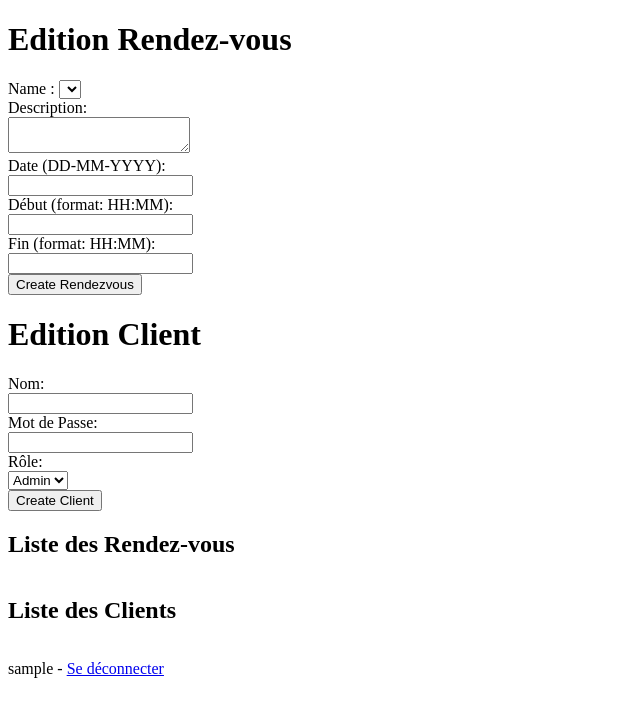
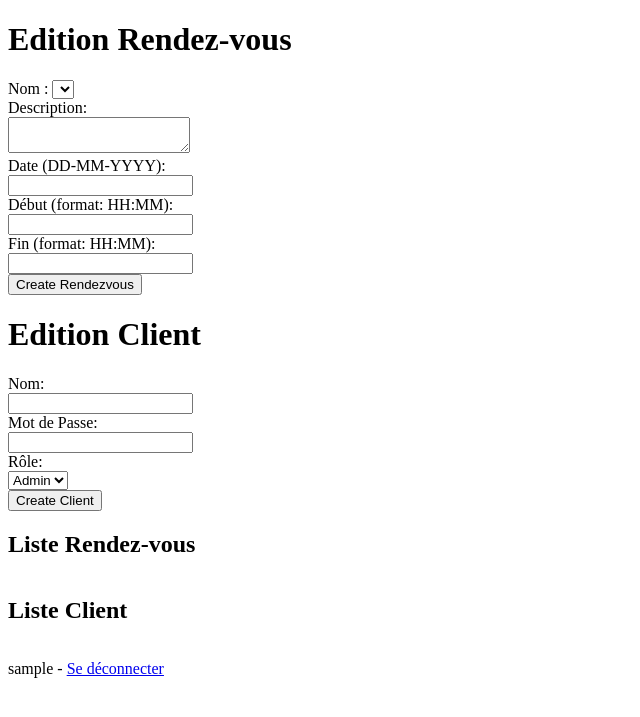
Before and after one commit to jDevID/Agenda-WebBasics, a PHP site: template views/main_view.php in a window 1280 px wide. Shown: the top 717 px of the page, without its empty margins (0-640 px from the left). Run offline with PHP 8.4, Linux system fonts and the light colour scheme; the template is opened without the code that fills it, so the values that code supplies are empty; the visitor is signed in with stand-in values (Sample User, id 1).

Commit message:
commented, tested view directory

```diff
--- a/views/main_view.php
+++ b/views/main_view.php
@@ -10,32 +10,34 @@
         <script src="../public/js/toast.js"></script>
         <script src="../public/js/formValidation.js" defer></script>
         <link rel="stylesheet" href="../public/css/toast.css">
-
     </head>
     <body>
 
         <?php
-if (session_status() == PHP_SESSION_NONE) {
-    session_start();
-}
+        /*  *   *   *  VIEW - MAIN   *   *   *
+         * Toast, affichage des listes, load
+         *  des scripts js et fichiers php
+         *  Base de l'Application.
+         */
 
+        require_once('../models/init.php');
+
+        /*  *   *   DEBUG */
         ini_set('display_errors', 1);
         ini_set('display_startup_errors', 1);
         error_reporting(E_ALL);
 
+
+        /*  *  *   *   SESSION     *    *   *   */
+        if (session_status() == PHP_SESSION_NONE) {
+            session_start();
+        }
         if (!isset($_SESSION['username']) || !isset($_SESSION['user_id'])) {
             header('Location: ../views/login_view.php');
             exit();
         }
 
-require_once('../data/UserDAL.class.php');
-require_once('../models/Toast.class.php');
-
-function setToast($message, $type)
-{
-    Toast::throwMessage($message, $type);
-}
-
+        /*  *  *   *   GET TOAST     *    *   *   */
         function getToast()
         {
             $toast = Toast::getMessage();
@@ -46,14 +48,16 @@ function getToast()
             }
         }
 
+        /*  *  *   ACTION    *   *   */
         $userDAL = new UserDAL();
         $users = $userDAL->getAllUsers();
         ?>
 
         <h1>Edition Rendez-vous</h1>
 
+        <!-- FORM Rdv -->
         <form method="POST" action="../controllers/add_rendezvous.php">
-    <label>Name :
+            <label>Nom :
                 <select name="user_id">
                     <?php foreach ($users as $user): ?>
                         <?php if ($user->getId() !== $_SESSION['user_id']): ?>
@@ -80,6 +84,7 @@ $users = $userDAL->getAllUsers();
 
         <h1>Edition Client</h1>
 
+        <!-- FORM Client -->
         <form method="POST" action="../controllers/add_client.php">
             <label for="username">Nom:</label><br>
             <input type="text" id="username" name="username" required><br>
@@ -96,18 +101,23 @@ $users = $userDAL->getAllUsers();
             <input type="submit" value="Create Client">
         </form>
 
-<h2>Liste des Rendez-vous</h2>
+        <!-- LISTE Rdv -->
+        <h2>Liste Rendez-vous</h2>
         <table id="table_rendezvous_list"></table>
 
-<h2>Liste des Clients</h2>
+        <!-- LISTE User -->
+        <h2>Liste Client</h2>
         <table id="table_client_list"></table>
 
         <?php
-if (isset($_SESSION['username'])) {
+        /*  *  *   *   DÉCONNEXION     *    *   *   */
         echo '<p>' . htmlspecialchars($_SESSION['username']) . ' - <a href="../controllers/logout.php">Se déconnecter</a></p>';
-}
         ?>
 
-<?php getToast(); ?>
+        <?php
+        /*  *  TOAST  *   */
+        getToast();
+        ?>
+
     </body>
 </html>
```
Also changed, not shown: views/login_view.php (+25 -8 lines), views/register_view.php (+29 -6 lines). Lines whose indentation alone changed are shown as unchanged.
